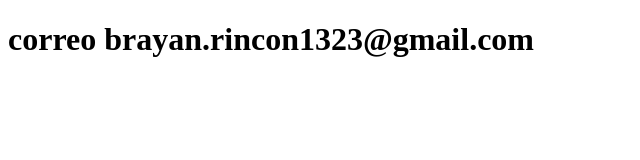
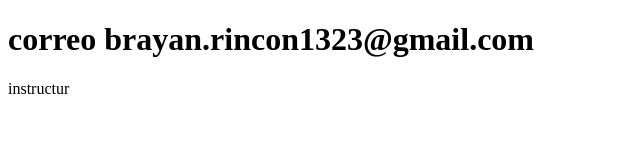
Before and after one commit to PChans13/curso-de-repositorios-, a plain HTML site: page contacto.html in a window 1280 px wide. Shown: the full height of the page, 0-640 px from the left. Drawn offline with Linux system fonts and the light colour scheme.

Commit message:
actualiza contacto

```diff
--- a/contacto.html
+++ b/contacto.html
@@ -7,6 +7,7 @@
 </head>
 <body>
     <h1>correo brayan.rincon1323@gmail.com</h1>
+    <p>instructur</p>
 
 </body>
 </html>
```
